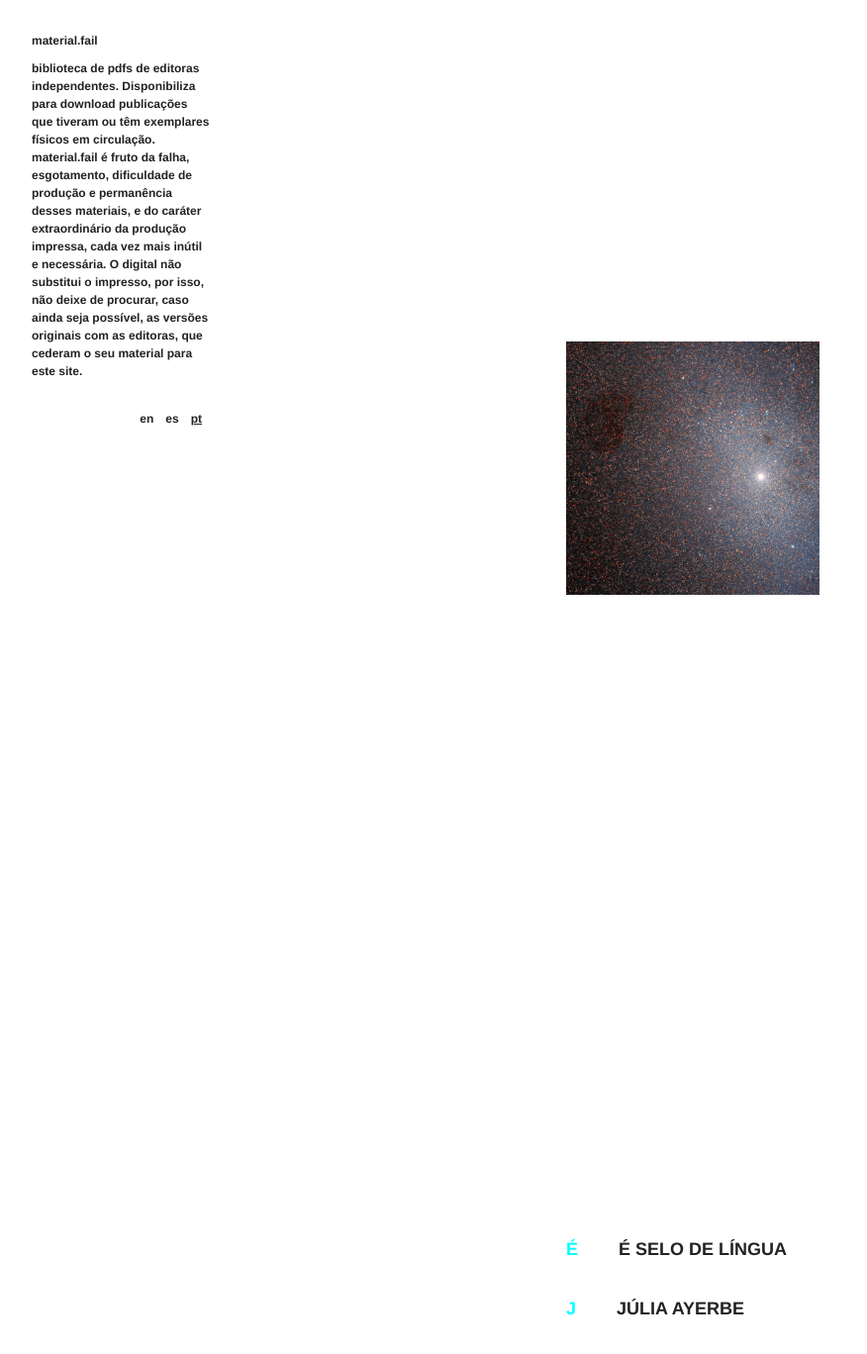
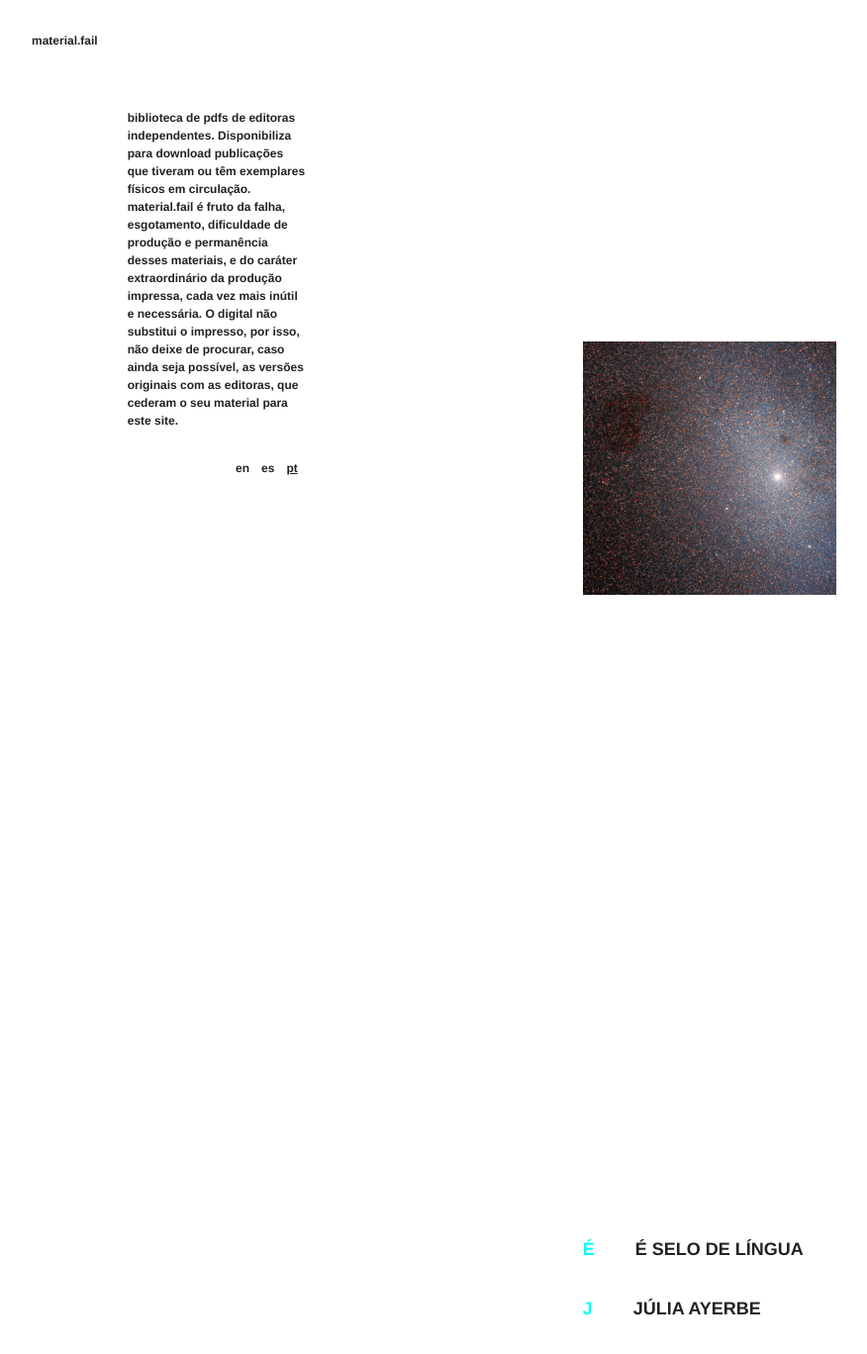
Before and after one commit to material-fail/material.fail, a Jekyll site: the page built from _pages/index.md, in a window 1280 px wide. Shown: the top 1368 px of the page at 99% size, without its empty margins (8-884 px from the left). Built offline with Jekyll 4.4.1, drawn with Linux system fonts in a browser that asks for light colours; nearby versions of some CDN libraries.

Commit message:
make complete rehaul of info column. again

```diff
--- a/_layouts/home.html
+++ b/_layouts/home.html
@@ -9,12 +9,15 @@
       <div class="content-container">
 
         <div class="info-container">
+          {% assign isHome = page.title | slugify | replace:'-','' %}
+          <div class="info-container-left">
+            <a class="home-link {{ isHome }}" href="{{ site.baseurl }}/">material.fail</a>
+          </div>
+          <div class="info-container-right">
             <div class="info-container-top">
               <div class="info-title-wrapper">
-              <div class="info-title">{{ page.title }}</div>
-              {% unless page.title == "material.fail" %}
-                <div class="home-link"><a href="{{ site.baseurl }}/">material.fail</a></div>
-              {% endunless %}
+                <a class="home-link mobile {{ isHome }}" href="{{ site.baseurl }}/">material.fail</a>
+                <div class="info-title {{ isHome }}">{{ page.title }}</div>
               </div>
 
               <div class="info-text" id="intro-text">
@@ -36,6 +39,7 @@
 
             <div class="info-container-bottom">
               <!-- links to about pages etc -->
+            </div>
           </div>
 
         </div>
--- a/_sass/constants.scss
+++ b/_sass/constants.scss
@@ -1,23 +1,19 @@
 $FONT-SANS: 'liberation-sans', 'Arial', sans-serif;
 $FONT-SERIF: 'liberation-serif', 'Times';
 
-$INFO-TITLE-SIZE: 12px;
 $INFO-TEXT-SIZE: 12px;
-$INFO-LINK-SIZE: 12px;
 $LIST-TEXT-SIZE: 18px;
 
-$CONTENT-LEFT-MARGIN: 45%;
+$CONTENT-LEFT-MARGIN: 35%;
 $INFO-COLUMN-WIDTH: 180px;
 
 //$BACKGROUND-COLOR: #7c8796;
 //$FOREGROUND-COLOR: #7c8796;
 //$TEXT-COLOR: #fff;
-//$LIST-COLOR: #eee;
 
 $BACKGROUND-COLOR: #fff;
 $FOREGROUND-COLOR: #fff;
 $TEXT-COLOR: #222;
-$LIST-COLOR: #222;
 $LIST-INDEX-COLOR: #0ff;
 
 $LINK-COLOR: $TEXT-COLOR;
--- a/css/main.scss
+++ b/css/main.scss
@@ -81,20 +81,6 @@ a {
 }
 
 .content-container {
-  .info-container {
-    display: flex;
-    flex-direction: column;
-    justify-content: space-between;
-    width: 100%;
-    margin: 0;
-    box-sizing: border-box;
-
-    @include media-query(DESKTOP) {
-      width: $INFO-COLUMN-WIDTH;
-      height: 100%;
-    }
-  }
-
   .list-container {
     position: relative;
     width: 100%;
@@ -225,7 +211,7 @@ a {
       a {
         text-transform: uppercase;
         padding-left: 20px;
-        color: invert($LIST-COLOR, 100%);
+        color: invert($TEXT-COLOR, 100%);
         mix-blend-mode: difference;
 
         @include media-query(DESKTOP) {
@@ -238,30 +224,75 @@ a {
 
 .content-container {
   .info-container {
+    display: flex;
+    flex-direction: row;
+    justify-content: space-between;
+    width: 100%;
+    height: 100%;
+    margin: 0;
+    box-sizing: border-box;
+
+    @include media-query(DESKTOP) {
+      width: auto;
+    }
+
     .info-title-wrapper {
       display: flex;
-      flex-direction: row;
-      position: relative;
+      flex-direction: row-reverse;
+      justify-content: space-between;
+      @include media-query(DESKTOP) {
+        display: block;
+      }
+    }
 
     .info-title {
+      margin-bottom: $INFO-TEXT-SIZE;
+    }
+    .info-title.materialfail {
+      opacity: 0;
+      display: none;
+      @include media-query(DESKTOP) {
+        display: block;
+      }
+    }
+
+    .home-link {
+      margin-bottom: 1 * $INFO-TEXT-SIZE;
+      @include media-query(DESKTOP) {
+        margin-bottom: 3 * $INFO-TEXT-SIZE;
+      }
+    }
+    .home-link.mobile {
+      display: block;
+      opacity: 1;
+      @include media-query(DESKTOP) {
+        opacity: 0;
+        pointer-events: none;
+      }
+    }
+    .home-link.materialfail {
+      pointer-events: none;
+    }
+
+    .info-container-left {
+      display: none;
+      margin-right: 30px;
+      @include media-query(DESKTOP) {
+        display: block;
+      }
+    }
+
+    .info-container-right {
+      display: flex;
+      flex-direction: column;
+      justify-content: space-between;
       width: 100%;
-        display: block;
-        font-size: $INFO-TITLE-SIZE;
-        margin-bottom: $INFO-TEXT-SIZE;
+      margin: 0;
+      box-sizing: border-box;
 
       @include media-query(DESKTOP) {
-          min-width: 120px;
-        }
-      }
-      .home-link {
-        text-align: left;
-        position: relative;
-        font-size: $INFO-LINK-SIZE;
-
-        a {
-          color: $LIST-COLOR;
-        }
-      }
+        width: $INFO-COLUMN-WIDTH;
+        height: 100%;
       }
 
       .info-text {
@@ -292,7 +323,7 @@ a {
         justify-content: flex-end;
         padding: 32px 0 16px;
         box-sizing: border-box;
-      font-size: $INFO-LINK-SIZE;
+        font-size: $INFO-TEXT-SIZE;
 
         @include media-query(DESKTOP) {
           padding: 32px 8px 0 0;
@@ -311,3 +342,4 @@ a {
       }
     }
   }
+}
```
Lines whose indentation alone changed are shown as unchanged.
